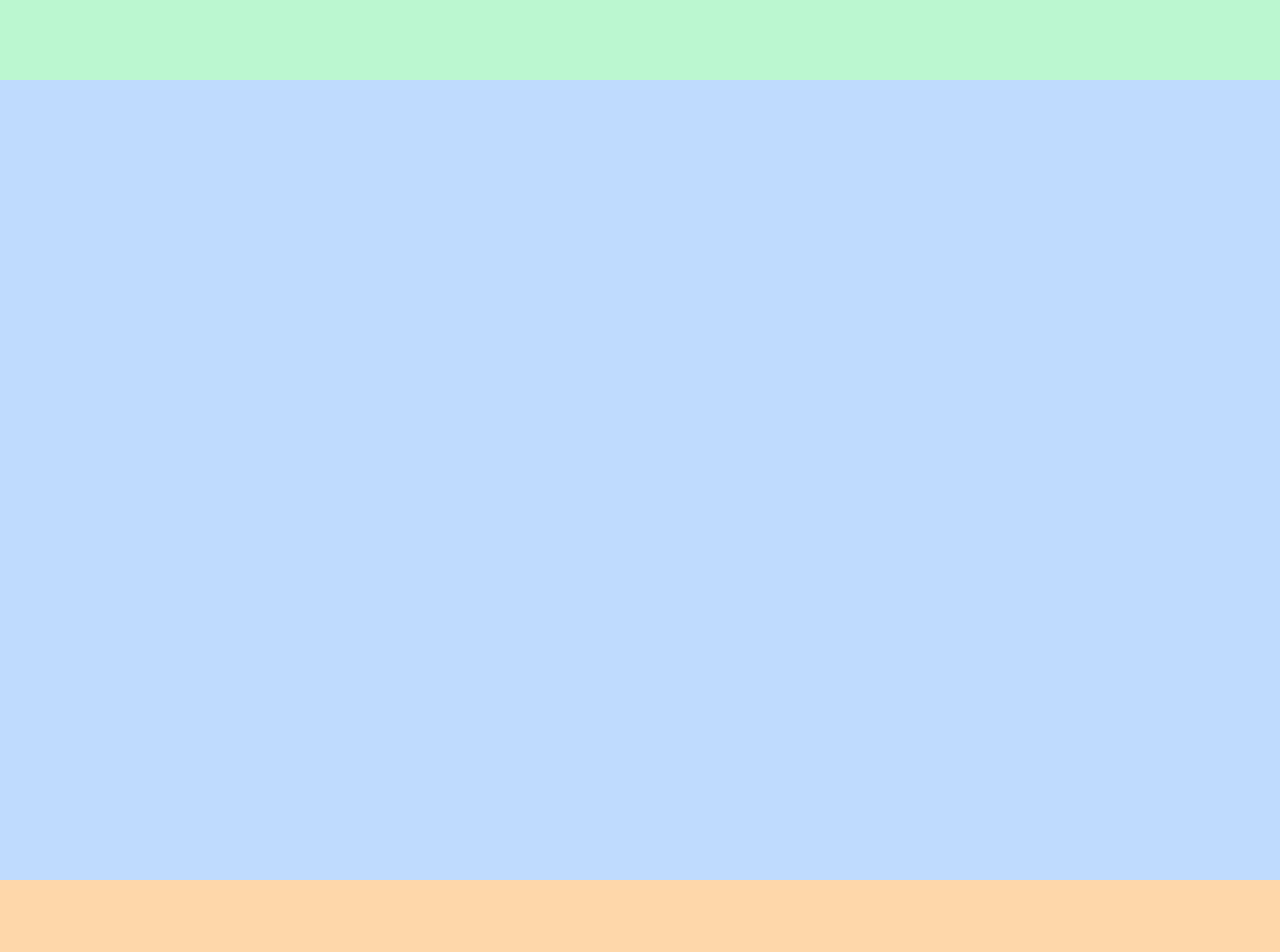
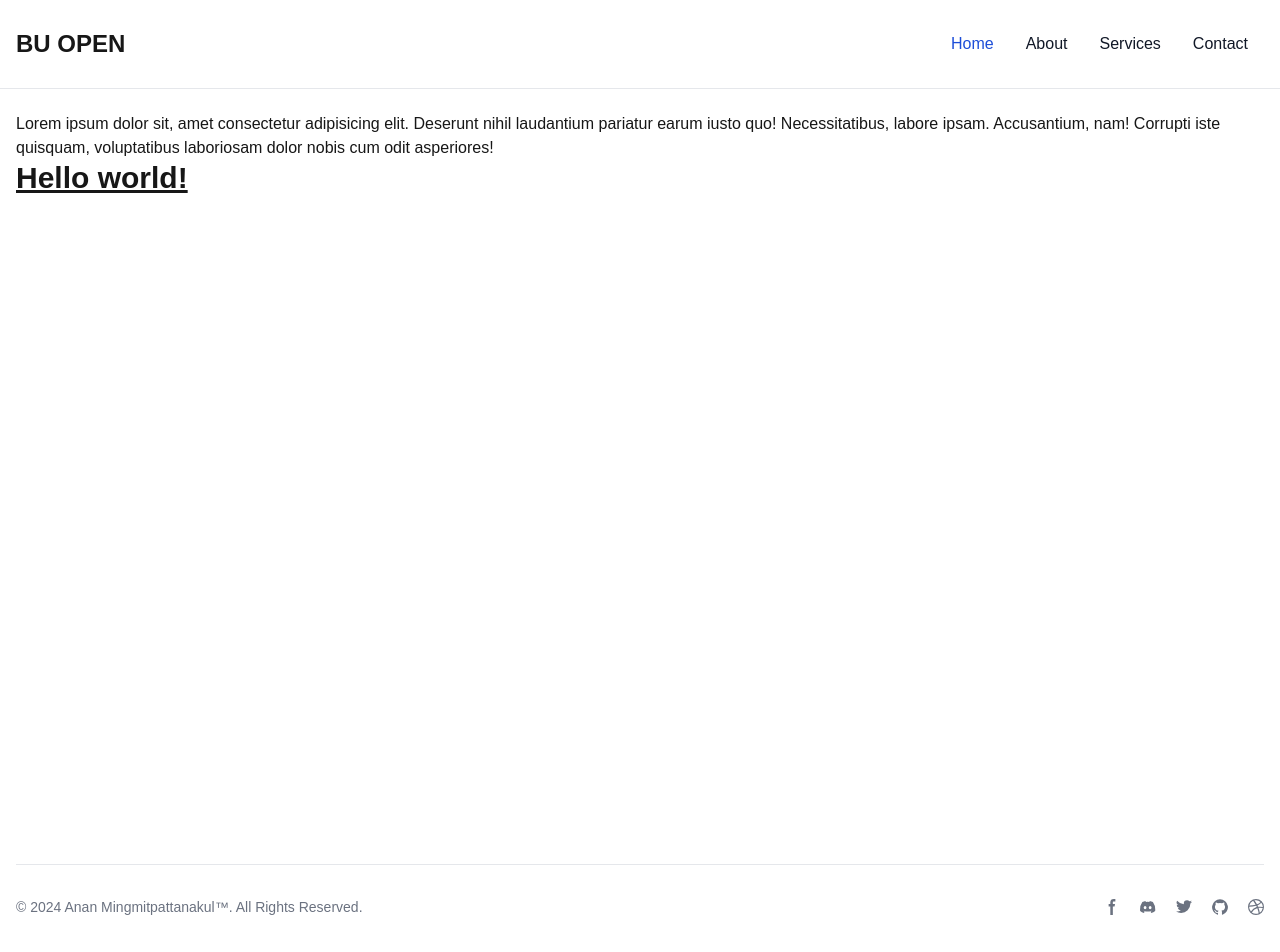
Before and after one commit to anan-min/bu_open_house_demo_project, a Next.js app: page / in a window 1280 px wide. Shown: the top 952 px of the page. Built offline with nearby package versions, Linux system fonts and the light colour scheme.

Commit message:
nav footer layout

```diff
--- a/app/page.tsx
+++ b/app/page.tsx
@@ -1,11 +1,19 @@
+import Layout from "../components/Layout";
+
 export default function Home() {
   return (
-    <div className="d-flex flex-col min-h-screen">
-      <nav className="grow-0 bg-green-200 min-h-[10vh]"></nav>
-
-      <main className="flex-1 bg-blue-200 min-h-screen"></main>
-
-      <footer className="grow-0 bg-orange-200 min-h-[10vh]"></footer>
-    </div>
+    <>
+      <Layout>
+        <div className="p-4">
+          <p>
+            Lorem ipsum dolor sit, amet consectetur adipisicing elit. Deserunt
+            nihil laudantium pariatur earum iusto quo! Necessitatibus, labore
+            ipsam. Accusantium, nam! Corrupti iste quisquam, voluptatibus
+            laboriosam dolor nobis cum odit asperiores!
+          </p>
+          <h1 className="text-3xl font-bold underline">Hello world!</h1>
+        </div>
+      </Layout>
+    </>
   );
 }
--- /dev/null
+++ b/components/Footer.jsx
@@ -0,0 +1,117 @@
+import React from "react";
+
+export const Footer = () => {
+  return (
+    <>
+      <footer class="bg-white dark:bg-gray-900">
+        <div class="mx-auto w-full max-w-screen p-4 py-6 lg:py-8">
+          <hr class="my-6 border-gray-200 sm:mx-auto dark:border-gray-700 lg:my-8" />
+          <div class="sm:flex sm:items-center sm:justify-between">
+            <span class="text-sm text-gray-500 sm:text-center dark:text-gray-400">
+              © 2024{" "}
+              <a href="" class="hover:underline">
+                Anan Mingmitpattanakul™
+              </a>
+              . All Rights Reserved.
+            </span>
+            <div class="flex mt-4 sm:justify-center sm:mt-0">
+              <a
+                href="#"
+                class="text-gray-500 hover:text-gray-900 dark:hover:text-white"
+              >
+                <svg
+                  class="w-4 h-4"
+                  aria-hidden="true"
+                  xmlns="http://www.w3.org/2000/svg"
+                  fill="currentColor"
+                  viewBox="0 0 8 19"
+                >
+                  <path
+                    fill-rule="evenodd"
+                    d="M6.135 3H8V0H6.135a4.147 4.147 0 0 0-4.142 4.142V6H0v3h2v9.938h3V9h2.021l.592-3H5V3.591A.6.6 0 0 1 5.592 3h.543Z"
+                    clip-rule="evenodd"
+                  />
+                </svg>
+                <span class="sr-only">Facebook page</span>
+              </a>
+              <a
+                href="#"
+                class="text-gray-500 hover:text-gray-900 dark:hover:text-white ms-5"
+              >
+                <svg
+                  class="w-4 h-4"
+                  aria-hidden="true"
+                  xmlns="http://www.w3.org/2000/svg"
+                  fill="currentColor"
+                  viewBox="0 0 21 16"
+                >
+                  <path d="M16.942 1.556a16.3 16.3 0 0 0-4.126-1.3 12.04 12.04 0 0 0-.529 1.1 15.175 15.175 0 0 0-4.573 0 11.585 11.585 0 0 0-.535-1.1 16.274 16.274 0 0 0-4.129 1.3A17.392 17.392 0 0 0 .182 13.218a15.785 15.785 0 0 0 4.963 2.521c.41-.564.773-1.16 1.084-1.785a10.63 10.63 0 0 1-1.706-.83c.143-.106.283-.217.418-.33a11.664 11.664 0 0 0 10.118 0c.137.113.277.224.418.33-.544.328-1.116.606-1.71.832a12.52 12.52 0 0 0 1.084 1.785 16.46 16.46 0 0 0 5.064-2.595 17.286 17.286 0 0 0-2.973-11.59ZM6.678 10.813a1.941 1.941 0 0 1-1.8-2.045 1.93 1.93 0 0 1 1.8-2.047 1.919 1.919 0 0 1 1.8 2.047 1.93 1.93 0 0 1-1.8 2.045Zm6.644 0a1.94 1.94 0 0 1-1.8-2.045 1.93 1.93 0 0 1 1.8-2.047 1.918 1.918 0 0 1 1.8 2.047 1.93 1.93 0 0 1-1.8 2.045Z" />
+                </svg>
+                <span class="sr-only">Discord community</span>
+              </a>
+              <a
+                href="#"
+                class="text-gray-500 hover:text-gray-900 dark:hover:text-white ms-5"
+              >
+                <svg
+                  class="w-4 h-4"
+                  aria-hidden="true"
+                  xmlns="http://www.w3.org/2000/svg"
+                  fill="currentColor"
+                  viewBox="0 0 20 17"
+                >
+                  <path
+                    fill-rule="evenodd"
+                    d="M20 1.892a8.178 8.178 0 0 1-2.355.635 4.074 4.074 0 0 0 1.8-2.235 8.344 8.344 0 0 1-2.605.98A4.13 4.13 0 0 0 13.85 0a4.068 4.068 0 0 0-4.1 4.038 4 4 0 0 0 .105.919A11.705 11.705 0 0 1 1.4.734a4.006 4.006 0 0 0 1.268 5.392 4.165 4.165 0 0 1-1.859-.5v.05A4.057 4.057 0 0 0 4.1 9.635a4.19 4.19 0 0 1-1.856.07 4.108 4.108 0 0 0 3.831 2.807A8.36 8.36 0 0 1 0 14.184 11.732 11.732 0 0 0 6.291 16 11.502 11.502 0 0 0 17.964 4.5c0-.177 0-.35-.012-.523A8.143 8.143 0 0 0 20 1.892Z"
+                    clip-rule="evenodd"
+                  />
+                </svg>
+                <span class="sr-only">Twitter page</span>
+              </a>
+              <a
+                href="#"
+                class="text-gray-500 hover:text-gray-900 dark:hover:text-white ms-5"
+              >
+                <svg
+                  class="w-4 h-4"
+                  aria-hidden="true"
+                  xmlns="http://www.w3.org/2000/svg"
+                  fill="currentColor"
+                  viewBox="0 0 20 20"
+                >
+                  <path
+                    fill-rule="evenodd"
+                    d="M10 .333A9.911 9.911 0 0 0 6.866 19.65c.5.092.678-.215.678-.477 0-.237-.01-1.017-.014-1.845-2.757.6-3.338-1.169-3.338-1.169a2.627 2.627 0 0 0-1.1-1.451c-.9-.615.07-.6.07-.6a2.084 2.084 0 0 1 1.518 1.021 2.11 2.11 0 0 0 2.884.823c.044-.503.268-.973.63-1.325-2.2-.25-4.516-1.1-4.516-4.9A3.832 3.832 0 0 1 4.7 7.068a3.56 3.56 0 0 1 .095-2.623s.832-.266 2.726 1.016a9.409 9.409 0 0 1 4.962 0c1.89-1.282 2.717-1.016 2.717-1.016.366.83.402 1.768.1 2.623a3.827 3.827 0 0 1 1.02 2.659c0 3.807-2.319 4.644-4.525 4.889a2.366 2.366 0 0 1 .673 1.834c0 1.326-.012 2.394-.012 2.72 0 .263.18.572.681.475A9.911 9.911 0 0 0 10 .333Z"
+                    clip-rule="evenodd"
+                  />
+                </svg>
+                <span class="sr-only">GitHub account</span>
+              </a>
+              <a
+                href="#"
+                class="text-gray-500 hover:text-gray-900 dark:hover:text-white ms-5"
+              >
+                <svg
+                  class="w-4 h-4"
+                  aria-hidden="true"
+                  xmlns="http://www.w3.org/2000/svg"
+                  fill="currentColor"
+                  viewBox="0 0 20 20"
+                >
+                  <path
+                    fill-rule="evenodd"
+                    d="M10 0a10 10 0 1 0 10 10A10.009 10.009 0 0 0 10 0Zm6.613 4.614a8.523 8.523 0 0 1 1.93 5.32 20.094 20.094 0 0 0-5.949-.274c-.059-.149-.122-.292-.184-.441a23.879 23.879 0 0 0-.566-1.239 11.41 11.41 0 0 0 4.769-3.366ZM8 1.707a8.821 8.821 0 0 1 2-.238 8.5 8.5 0 0 1 5.664 2.152 9.608 9.608 0 0 1-4.476 3.087A45.758 45.758 0 0 0 8 1.707ZM1.642 8.262a8.57 8.57 0 0 1 4.73-5.981A53.998 53.998 0 0 1 9.54 7.222a32.078 32.078 0 0 1-7.9 1.04h.002Zm2.01 7.46a8.51 8.51 0 0 1-2.2-5.707v-.262a31.64 31.64 0 0 0 8.777-1.219c.243.477.477.964.692 1.449-.114.032-.227.067-.336.1a13.569 13.569 0 0 0-6.942 5.636l.009.003ZM10 18.556a8.508 8.508 0 0 1-5.243-1.8 11.717 11.717 0 0 1 6.7-5.332.509.509 0 0 1 .055-.02 35.65 35.65 0 0 1 1.819 6.476 8.476 8.476 0 0 1-3.331.676Zm4.772-1.462A37.232 37.232 0 0 0 13.113 11a12.513 12.513 0 0 1 5.321.364 8.56 8.56 0 0 1-3.66 5.73h-.002Z"
+                    clip-rule="evenodd"
+                  />
+                </svg>
+                <span class="sr-only">Dribbble account</span>
+              </a>
+            </div>
+          </div>
+        </div>
+      </footer>
+    </>
+  );
+};
+
+export default Footer;
--- /dev/null
+++ b/components/Layout.jsx
@@ -0,0 +1,16 @@
+import Navigation from "../components/Navigation";
+import Footer from "../components/Footer";
+
+const Layout = ({ children }) => {
+  return (
+    <>
+      <Navigation />
+
+      <main className="min-h-screen pt-16 md:pt-20 lg:pt-24">{children}</main>
+
+      <Footer />
+    </>
+  );
+};
+
+export default Layout;
--- a/components/Navigation.jsx
+++ b/components/Navigation.jsx
@@ -1,9 +1,53 @@
-import React from "react";
+const Navigation = () => {
+  return (
+    <nav className="bg-white dark:bg-gray-900 fixed w-full z-20 top-0 start-0 border-b border-gray-200 dark:border-gray-600">
+      <div className="max-w-screen flex items-center justify-between mx-auto p-4">
+        <a href="/" className="flex items-center space-x-3 rtl:space-x-reverse">
+          <span className="self-center text-2xl font-semibold whitespace-nowrap dark:text-white">
+            BU OPEN
+          </span>
+        </a>
 
-const Navigation = () => {
-  return <nav className="w-full h-10vh bg-white grow-0">
-
-  </nav>;
+        <div className="hidden w-full md:flex md:w-auto ml-auto">
+          <ul className="flex space-x-8 p-4 font-medium border border-gray-100 rounded-lg bg-gray-50 md:space-x-8 md:mt-0 md:border-0 md:bg-white dark:bg-gray-800 md:dark:bg-gray-900 dark:border-gray-700">
+            <li>
+              <a
+                href="#"
+                className="block py-2 px-3 text-white bg-blue-700 rounded md:bg-transparent md:text-blue-700 md:p-0 md:dark:text-blue-500"
+                aria-current="page"
+              >
+                Home
+              </a>
+            </li>
+            <li>
+              <a
+                href="#"
+                className="block py-2 px-3 text-gray-900 rounded hover:bg-gray-100 md:hover:bg-transparent md:hover:text-blue-700 md:p-0 md:dark:hover:text-blue-500 dark:text-white dark:hover:bg-gray-700 dark:hover:text-white md:dark:hover:bg-transparent dark:border-gray-700"
+              >
+                About
+              </a>
+            </li>
+            <li>
+              <a
+                href="#"
+                className="block py-2 px-3 text-gray-900 rounded hover:bg-gray-100 md:hover:bg-transparent md:hover:text-blue-700 md:p-0 md:dark:hover:text-blue-500 dark:text-white dark:hover:bg-gray-700 dark:hover:text-white md:dark:hover:bg-transparent dark:border-gray-700"
+              >
+                Services
+              </a>
+            </li>
+            <li>
+              <a
+                href="#"
+                className="block py-2 px-3 text-gray-900 rounded hover:bg-gray-100 md:hover:bg-transparent md:hover:text-blue-700 md:p-0 md:dark:hover:text-blue-500 dark:text-white dark:hover:bg-gray-700 dark:hover:text-white md:dark:hover:bg-transparent dark:border-gray-700"
+              >
+                Contact
+              </a>
+            </li>
+          </ul>
+        </div>
+      </div>
+    </nav>
+  );
 };
 
 export default Navigation;
```
